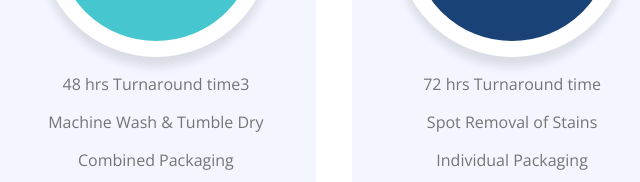
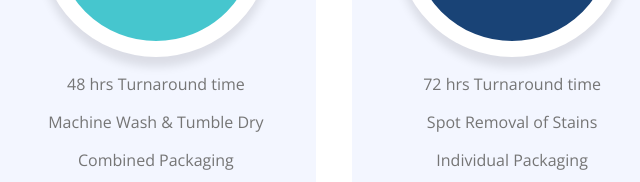
Before and after one commit to Mayurtm29/Laundry-website-clone, a plain HTML site: page index.html in a window 1280 px wide. Shown: the part 4718-4900 px from the top of the page, 306-946 px from the left. Drawn offline with nearby package versions, Linux system fonts and the light colour scheme.

Commit message:
Update index.html

```diff
--- a/index.html
+++ b/index.html
@@ -222,7 +222,7 @@
                     <h1><sup>₹</sup> 49 <sub>/kg</sub></h1>
                 </div>
                 <div class="price-text">
-                    <p>48 hrs Turnaround time3</p>
+                    <p>48 hrs Turnaround time</p>
                     <p>Machine Wash & Tumble Dry</p>
                     <p>Combined Packaging</p>
                     <p>Preferred for Casual and Regular Wears</p>
```
